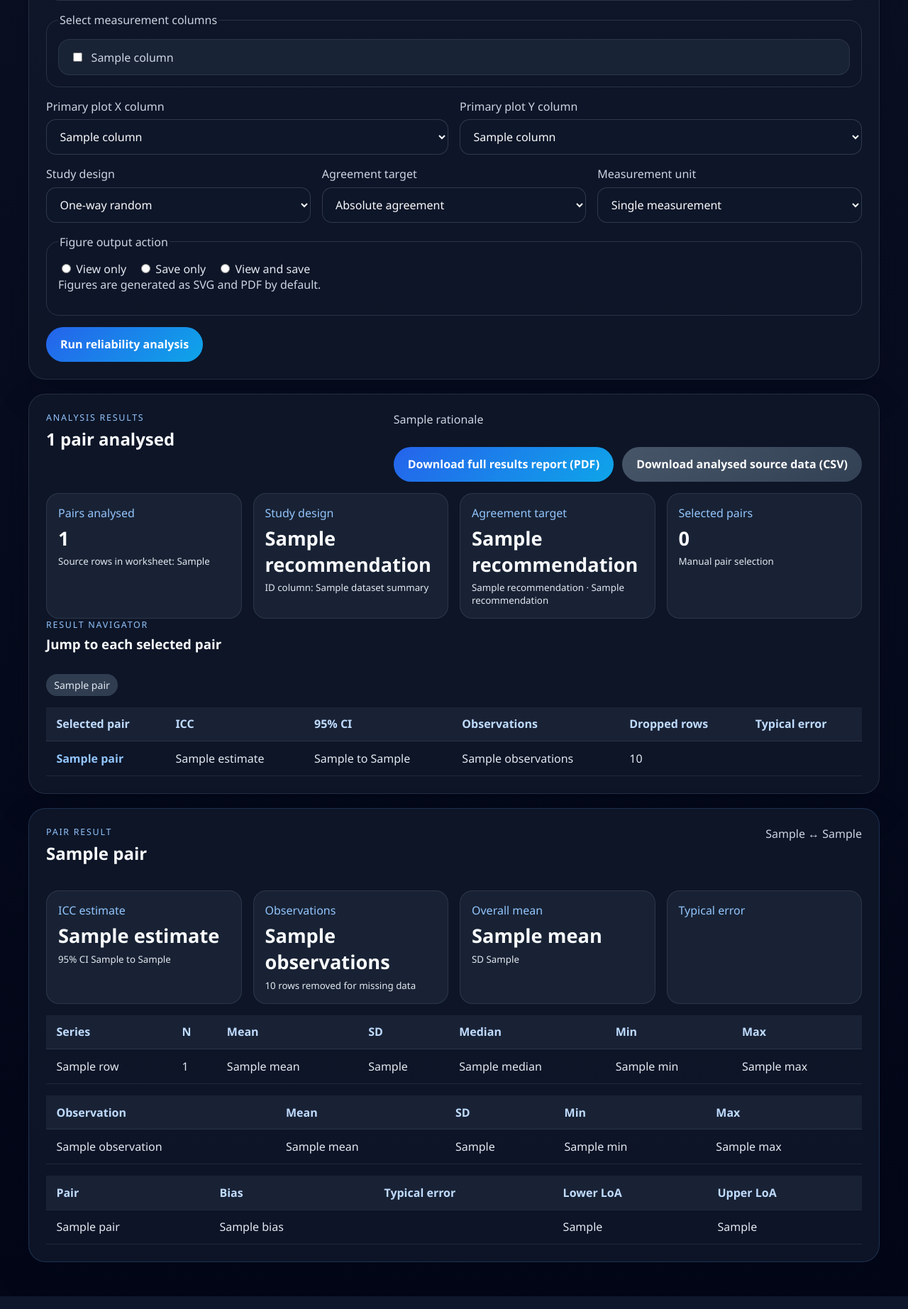
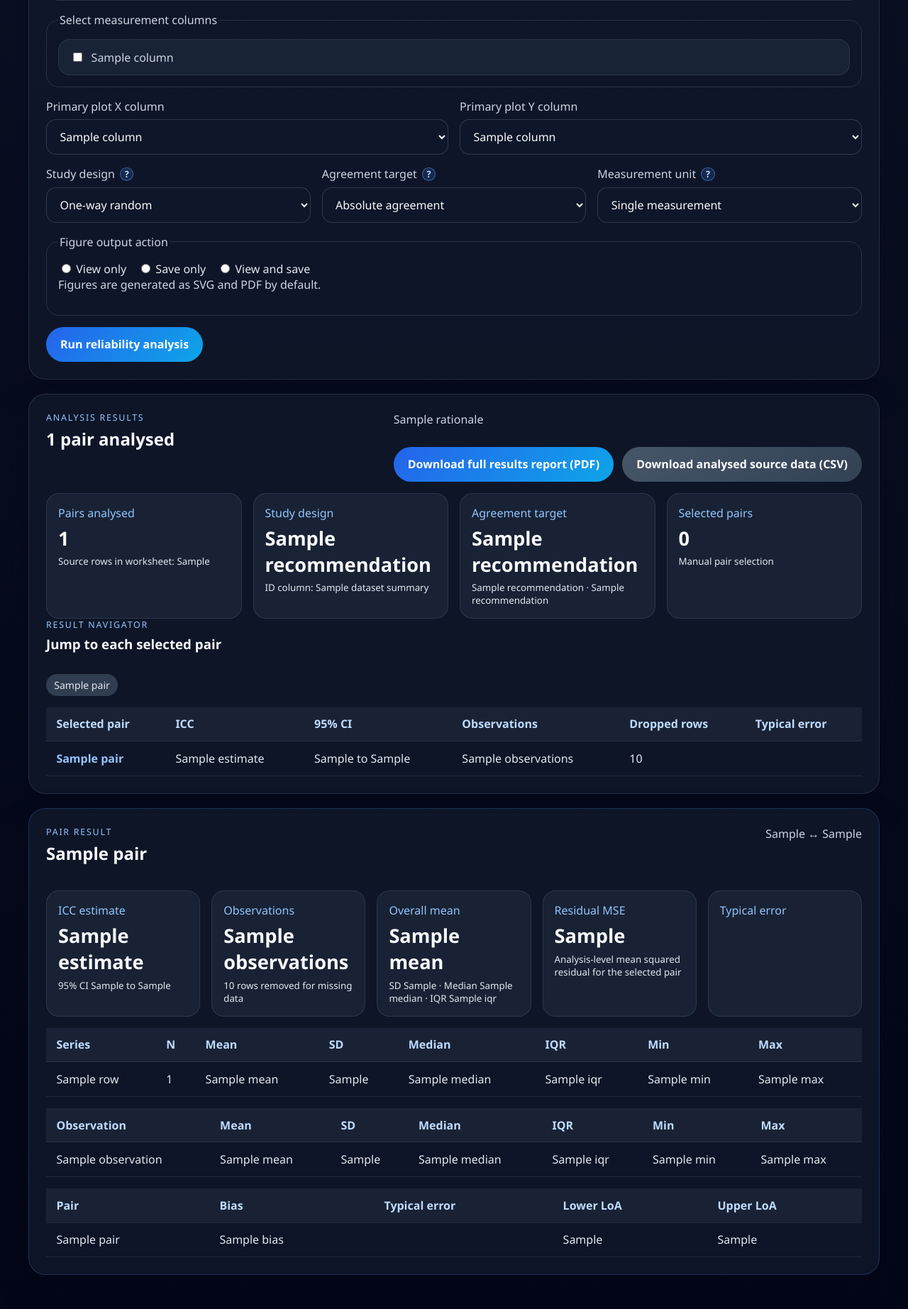
Before and after one commit to whiteleyrod/Reliability, a Flask app: template templates/index.html in a window 1280 px wide. Shown: the part 1369-3214 px from the top of the page at 71% size. Run offline with Flask 3, Linux system fonts and the light colour scheme; the template is opened without the code that fills it: most values are stand-ins (such as "Sample title", 1, 10 or a date in 2020); some libraries are stand-ins or nearby versions.

Commit message:
Refine reliability summaries and tooltips

```diff
--- a/app.py
+++ b/app.py
@@ -267,15 +267,20 @@ def summarise_series(series: pd.Series) -> dict:
             "mean": None,
             "sd": None,
             "median": None,
+            "iqr": None,
             "min": None,
             "max": None,
         }
+
+    q1 = cleaned.quantile(0.25)
+    q3 = cleaned.quantile(0.75)
 
     return {
         "count": int(cleaned.count()),
         "mean": to_float(cleaned.mean()),
         "sd": to_float(cleaned.std(ddof=1)) if cleaned.count() > 1 else 0.0,
         "median": to_float(cleaned.median()),
+        "iqr": to_float(q3 - q1),
         "min": to_float(cleaned.min()),
         "max": to_float(cleaned.max()),
     }
@@ -302,6 +307,8 @@ def build_observation_summaries(
             "observation": subject_labels,
             "mean": wide_frame.mean(axis=1),
             "sd": wide_frame.std(axis=1, ddof=1).fillna(0.0),
+            "median": wide_frame.median(axis=1),
+            "iqr": wide_frame.quantile(0.75, axis=1) - wide_frame.quantile(0.25, axis=1),
             "min": wide_frame.min(axis=1),
             "max": wide_frame.max(axis=1),
         }
@@ -316,6 +323,8 @@ def build_observation_summaries(
                 "observation": str(row["observation"]),
                 "mean": to_float(row["mean"]),
                 "sd": to_float(row["sd"]),
+                "median": to_float(row["median"]),
+                "iqr": to_float(row["iqr"]),
                 "min": to_float(row["min"]),
                 "max": to_float(row["max"]),
             }
@@ -457,7 +466,7 @@ def build_typical_error_table(wide_frame: pd.DataFrame) -> list[dict]:
 def extract_ci_bounds(ci_value: object) -> tuple[float | None, float | None]:
     if isinstance(ci_value, str):
         stripped = ci_value.strip("[]()")
-        parts = [part.strip() for part in stripped.split(",") if part.strip()]
+        parts = [part.strip() for part in re.split(r"[,;\s]+", stripped) if part.strip()]
         if len(parts) == 2:
             return to_float(float(parts[0])), to_float(float(parts[1]))
         return None, None
@@ -541,8 +550,12 @@ def analyse_pair_result(
         raise AnalysisError(f"The selected ICC model could not be calculated for {pair_definition['pair_label']}.")
 
     selected_row = icc_row.iloc[0]
-    ci_lower, ci_upper = extract_ci_bounds(selected_row.get("CI95%"))
+    ci_value = selected_row.get("CI95", selected_row.get("CI95%"))
+    ci_lower, ci_upper = extract_ci_bounds(ci_value)
     overall_summary = summarise_series(wide_frame.stack())
+    row_means = wide_frame.mean(axis=1)
+    residual_mse = to_float(wide_frame.sub(row_means, axis=0).pow(2).to_numpy().mean())
+    overall_summary["residual_mse"] = residual_mse
     column_summaries = build_column_summaries(wide_frame, measurement_columns)
     observation_summaries, observation_total = build_observation_summaries(wide_frame, subject_labels)
     pair_metrics = build_typical_error_table(wide_frame)
--- a/static/style.css
+++ b/static/style.css
@@ -112,6 +112,12 @@ h3 {
 label span,
 legend {
   color: #cbd5e1;
+}
+
+.field-label {
+  display: inline-flex;
+  align-items: center;
+  gap: 0.45rem;
 }
 
 .upload-form,
@@ -344,6 +350,58 @@ fieldset {
   color: #e2e8f0;
 }
 
+.tooltip {
+  position: relative;
+  display: inline-flex;
+  align-items: center;
+  outline: none;
+}
+
+.tooltip-trigger {
+  display: inline-flex;
+  align-items: center;
+  justify-content: center;
+  width: 1.2rem;
+  height: 1.2rem;
+  border-radius: 999px;
+  background: rgba(59, 130, 246, 0.18);
+  border: 1px solid rgba(96, 165, 250, 0.5);
+  color: #bfdbfe;
+  font-size: 0.8rem;
+  font-weight: 700;
+  line-height: 1;
+}
+
+.tooltip-content {
+  position: absolute;
+  top: calc(100% + 0.55rem);
+  left: 50%;
+  z-index: 20;
+  width: min(320px, 70vw);
+  padding: 0.8rem 0.9rem;
+  border: 1px solid rgba(148, 163, 184, 0.28);
+  border-radius: 14px;
+  background: rgba(15, 23, 42, 0.98);
+  box-shadow: 0 18px 40px rgba(2, 6, 23, 0.45);
+  color: #e2e8f0;
+  font-size: 0.88rem;
+  line-height: 1.45;
+  transform: translateX(-50%);
+  opacity: 0;
+  visibility: hidden;
+  pointer-events: none;
+}
+
+.tooltip:hover .tooltip-content,
+.tooltip:focus-within .tooltip-content {
+  opacity: 1;
+  visibility: visible;
+}
+
+.tooltip-content strong {
+  color: #f8fafc;
+}
+
 .stats-grid {
   grid-template-columns: repeat(auto-fit, minmax(200px, 1fr));
 }
--- a/templates/index.html
+++ b/templates/index.html
@@ -255,7 +255,16 @@
 
           <div class="field-grid three-up">
             <label>
-              <span>Study design</span>
+              <span class="field-label">Study design
+                <span class="tooltip" tabindex="0" aria-label="Study design help">
+                  <span class="tooltip-trigger">?</span>
+                  <span class="tooltip-content">
+                    <strong>One-way random</strong>: use when each subject may be rated by a different random set of raters or occasions.<br />
+                    <strong>Two-way random</strong>: use when the same raters or occasions score every subject and you want to generalise beyond those raters.<br />
+                    <strong>Two-way mixed</strong>: use when the same fixed raters or devices score every subject and you only care about those exact raters.
+                  </span>
+                </span>
+              </span>
               <select name="study_design">
                 <option value="one_way_random" {% if form_state.study_design == 'one_way_random' %}selected{% endif %}>One-way random</option>
                 <option value="two_way_random" {% if form_state.study_design == 'two_way_random' %}selected{% endif %}>Two-way random</option>
@@ -264,7 +273,15 @@
             </label>
 
             <label>
-              <span>Agreement target</span>
+              <span class="field-label">Agreement target
+                <span class="tooltip" tabindex="0" aria-label="Agreement target help">
+                  <span class="tooltip-trigger">?</span>
+                  <span class="tooltip-content">
+                    <strong>Absolute agreement</strong>: use when raters should give nearly the same numeric value, so both shifts and rank-order differences matter.<br />
+                    <strong>Consistency</strong>: use when you mainly care whether raters rank subjects similarly, even if one rater is systematically higher or lower.
+                  </span>
+                </span>
+              </span>
               <select name="agreement_definition">
                 <option value="absolute" {% if form_state.agreement_definition == 'absolute' %}selected{% endif %}>Absolute agreement</option>
                 <option value="consistency" {% if form_state.agreement_definition == 'consistency' %}selected{% endif %}>Consistency</option>
@@ -272,7 +289,15 @@
             </label>
 
             <label>
-              <span>Measurement unit</span>
+              <span class="field-label">Measurement unit
+                <span class="tooltip" tabindex="0" aria-label="Measurement unit help">
+                  <span class="tooltip-trigger">?</span>
+                  <span class="tooltip-content">
+                    <strong>Single measurement</strong>: use when decisions will be based on one rater, one trial, or one occasion at a time.<br />
+                    <strong>Average measurement</strong>: use when the final score will be the average of multiple raters, trials, or occasions.
+                  </span>
+                </span>
+              </span>
               <select name="measurement_unit">
                 <option value="single" {% if form_state.measurement_unit == 'single' %}selected{% endif %}>Single measurement</option>
                 <option value="average" {% if form_state.measurement_unit == 'average' %}selected{% endif %}>Average measurement</option>
@@ -414,7 +439,12 @@
           <article class="stat-card">
             <span>Overall mean</span>
             <strong>{{ pair.overall_summary.mean }}</strong>
-            <small>SD {{ pair.overall_summary.sd }}</small>
+            <small>SD {{ pair.overall_summary.sd }} · Median {{ pair.overall_summary.median }} · IQR {{ pair.overall_summary.iqr }}</small>
+          </article>
+          <article class="stat-card">
+            <span>Residual MSE</span>
+            <strong>{{ pair.overall_summary.residual_mse }}</strong>
+            <small>Analysis-level mean squared residual for the selected pair</small>
           </article>
           <article class="stat-card">
             <span>Typical error</span>
@@ -432,6 +462,7 @@
                 <th>Mean</th>
                 <th>SD</th>
                 <th>Median</th>
+                <th>IQR</th>
                 <th>Min</th>
                 <th>Max</th>
               </tr>
@@ -444,6 +475,7 @@
                 <td>{{ row.mean }}</td>
                 <td>{{ row.sd }}</td>
                 <td>{{ row.median }}</td>
+                <td>{{ row.iqr }}</td>
                 <td>{{ row.min }}</td>
                 <td>{{ row.max }}</td>
               </tr>
@@ -459,6 +491,8 @@
                 <th>Observation</th>
                 <th>Mean</th>
                 <th>SD</th>
+                <th>Median</th>
+                <th>IQR</th>
                 <th>Min</th>
                 <th>Max</th>
               </tr>
@@ -469,6 +503,8 @@
                 <td>{{ row.observation }}</td>
                 <td>{{ row.mean }}</td>
                 <td>{{ row.sd }}</td>
+                <td>{{ row.median }}</td>
+                <td>{{ row.iqr }}</td>
                 <td>{{ row.min }}</td>
                 <td>{{ row.max }}</td>
               </tr>
```
